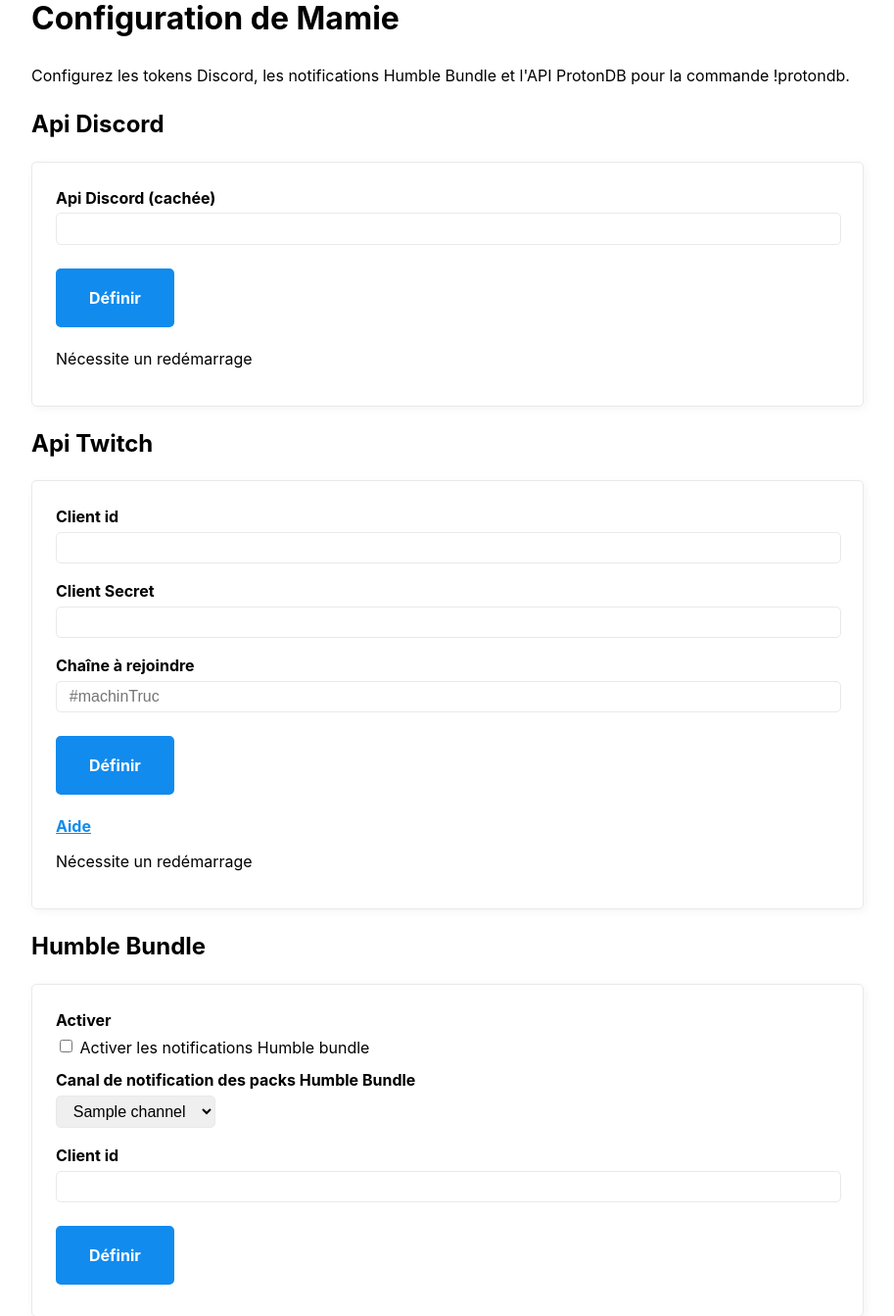
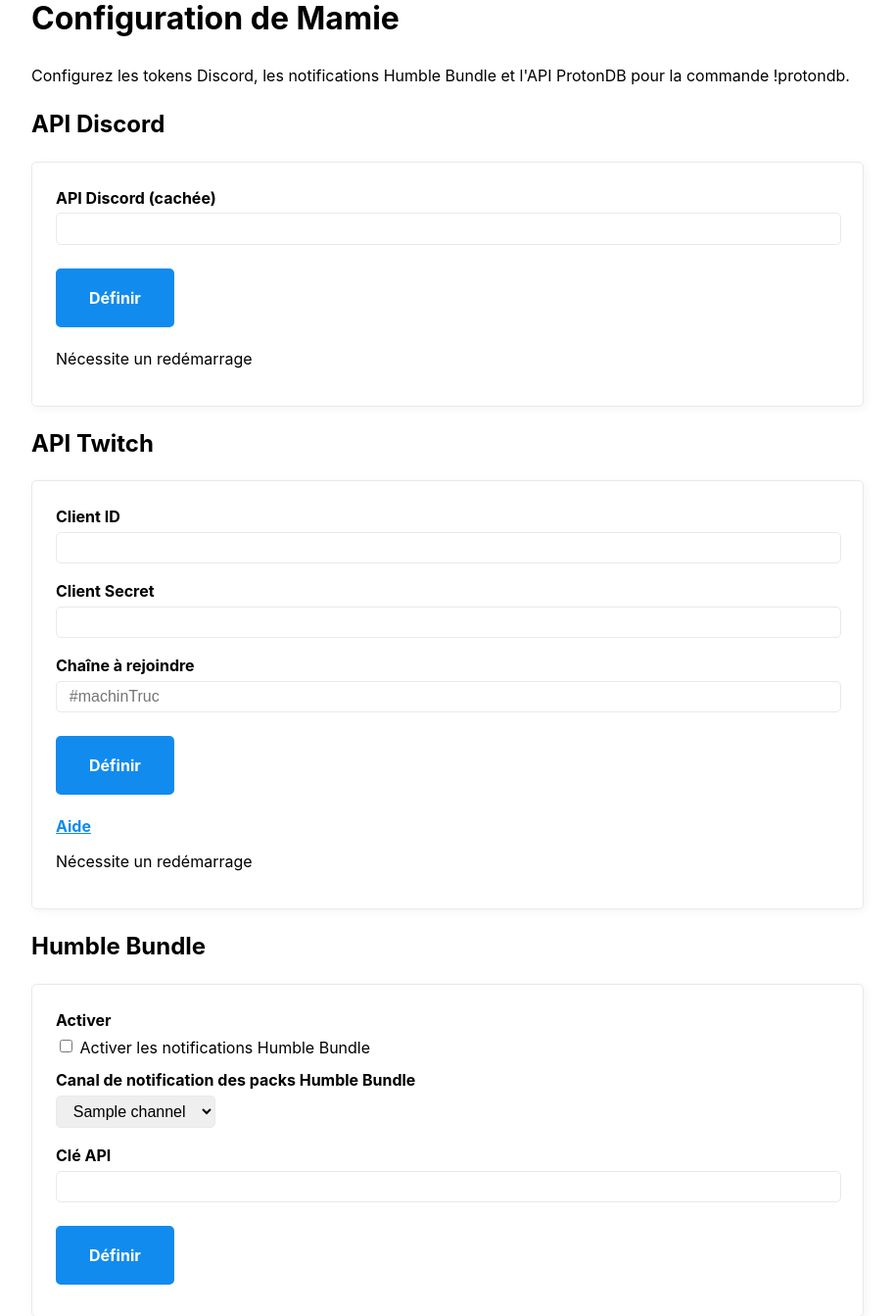
Before and after one commit to skylanix/MamieHenriette, a Flask app: template webapp/templates/configurations.html in a window 1280 px wide. Shown: the part 236-1579 px from the top of the page at 98% size, without its empty margins (68-981 px from the left). Run offline with Flask 3, Linux system fonts and the light colour scheme; tables that the repository leaves empty hold one stand-in row (values such as "Sample post"); the template is opened without the code that fills it: values that come from a table or form of the project are taken from there, most other values are stand-ins (such as "Sample title", 1, 10 or a date in 2020); parts of the project's set-up code (start-up, migrations or seed data) failed here and were passed over.

Commit message:
Corrige les fautes de français

```diff
--- a/webapp/templates/configurations.html
+++ b/webapp/templates/configurations.html
@@ -4,17 +4,17 @@
 <h1>Configuration de Mamie</h1>
 <p>Configurez les tokens Discord, les notifications Humble Bundle et l'API ProtonDB pour la commande !protondb.</p>
 
-<h2>Api Discord</h2>
+<h2>API Discord</h2>
 <form action="{{ url_for('updateConfiguration') }}" method="POST">
-	<label for="discord_token">Api Discord (cachée)</label>
+	<label for="discord_token">API Discord (cachée)</label>
 	<input name="discord_token" type="password" />
 	<input type="Submit" value="Définir">
 	<p>Nécessite un redémarrage</p>
 </form>
 
-<h2>Api Twitch</h2>
+<h2>API Twitch</h2>
 <form action="{{ url_for('updateConfiguration') }}" method="POST">
-	<label for="twitch_client_id">Client id</label>
+	<label for="twitch_client_id">Client ID</label>
 	<input name="twitch_client_id" type="text" value="{{ configuration.getValue('twitch_client_id') }}" />
 	<label for="twitch_client_secret">Client Secret</label>
 	<input name="twitch_client_secret" type="text" value="{{ configuration.getValue('twitch_client_secret') }}" />
@@ -44,7 +44,7 @@
 	<label for="humble_bundle_enable">Activer</label>
 	<input type="checkbox" name="humble_bundle_enable" {% if configuration.getValue('humble_bundle_enable') %}
 		checked="checked" {% endif %}>
-	<label>Activer les notifications Humble bundle</label>
+	<label>Activer les notifications Humble Bundle</label>
 	<label for="humble_bundle_channel">Canal de notification des packs Humble Bundle</label>
 	<select name="humble_bundle_channel">
 		{% for channel in channels %}
@@ -53,7 +53,7 @@
 			{{channel.name}}</option>
 		{% endfor %}
 	</select>
-	<label for="humble_bundle_api_key">Client id</label>
+	<label for="humble_bundle_api_key">Clé API</label>
 	<input name="humble_bundle_api_key" type="text" value="{{ configuration.getValue('humble_bundle_api_key') }}" />
 	<input type="Submit" value="Définir">
 </form>
--- a/webapp/templates/twitch-aide.html
+++ b/webapp/templates/twitch-aide.html
@@ -26,10 +26,10 @@
 <img src="/static/img/twitch-api-02.jpg">
 
 <p>
-	Ensuite, retourner sur la page de <a href="{{url_for('openConfigurations')}}">Configuration</a>, apres avoir
-	enregistret le <strong>Client ID</strong> et le <strong>Client Secret</strong>, cliquer sur le lien <strong>Obtenir
+	Ensuite, retournez sur la page de <a href="{{url_for('openConfigurations')}}">Configuration</a>, après avoir
+	enregistré le <strong>Client ID</strong> et le <strong>Client Secret</strong>, cliquez sur le lien <strong>Obtenir
 		token et refresh token</strong>. Si tout se passe bien les champs <strong>Access Token</strong> et
-	<strong>Refresh Token</strong> sont rempli.
+	<strong>Refresh Token</strong> sont remplis.
 </p>
 
 {% endblock %}
```
Also changed, not shown: webapp/templates/protondb.html (+4 -4 lines), README.md.
